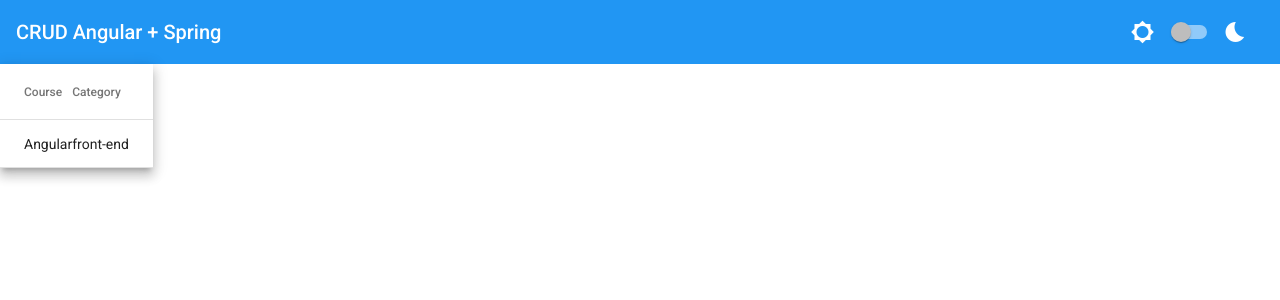
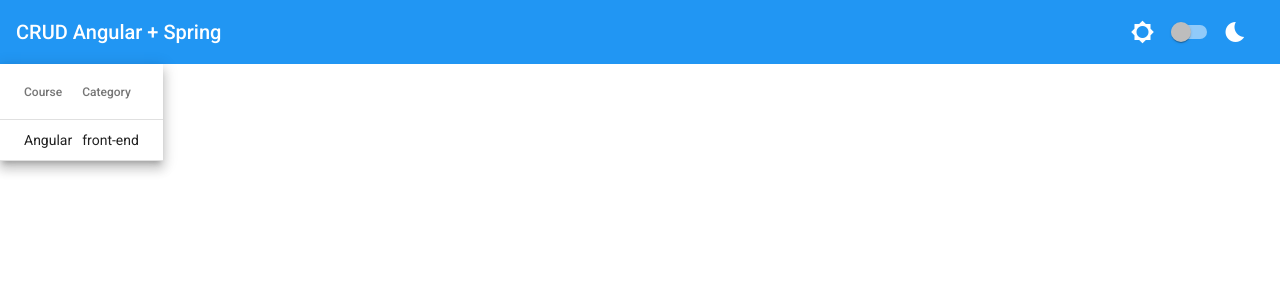
Before and after one commit to tchfer/crud-angular-spring, an Angular app in the folder crud-angular/: page /courses in a window 1280 px wide. Shown: the top 300 px of the page. Built offline with nearby package versions, Linux system fonts and the light colour scheme.

Commit message:
add space between mat rows and cells

```diff
--- a/crud-angular/src/app/courses/courses/courses.component.scss
+++ b/crud-angular/src/app/courses/courses/courses.component.scss
@@ -0,0 +1,7 @@
+.mat-row {
+  height: auto;
+}
+
+.mat-cell {
+  padding: 10px 10px 10px 0;
+}
```
